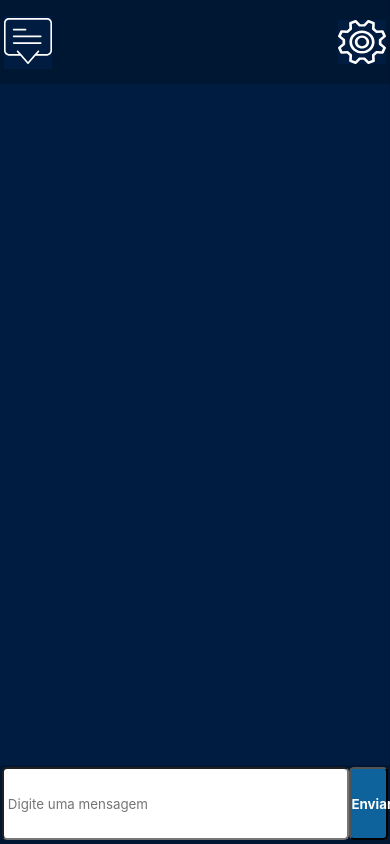
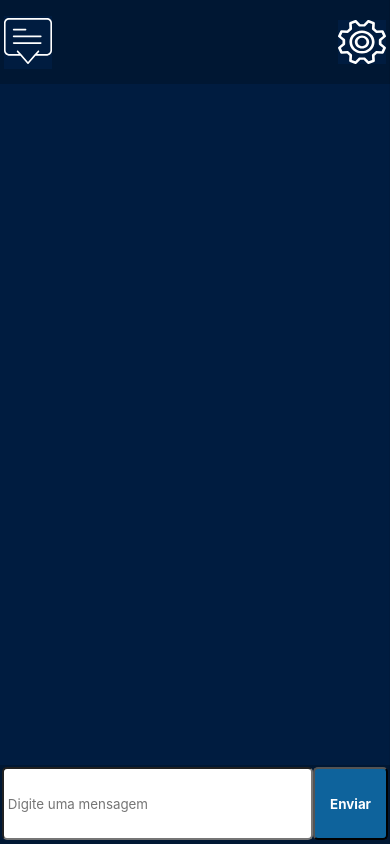
Before and after one commit to matheustkaczyk/web-chat-react, a React (Vite) app: page / in a window 390 px wide. Built offline with nearby package versions, Linux system fonts and the light colour scheme; no server answers.

Commit message:
feat: adicionando media queries para melhoras alguns detalhes no nav nas em res 500 e 454px

```diff
--- a/src/index.scss
+++ b/src/index.scss
@@ -145,3 +145,26 @@ main {
     }
   }
 }
+
+@media (max-width: 500px) {
+  nav {
+    width: 30%;
+  }
+}
+
+@media (max-width: 454px) {
+    main {
+      form {
+        input {
+          width: 80%;
+        }
+        button {
+         width: 20%;
+        }
+      }
+    }
+
+    nav {
+      width: 50%;
+    }
+}
```
